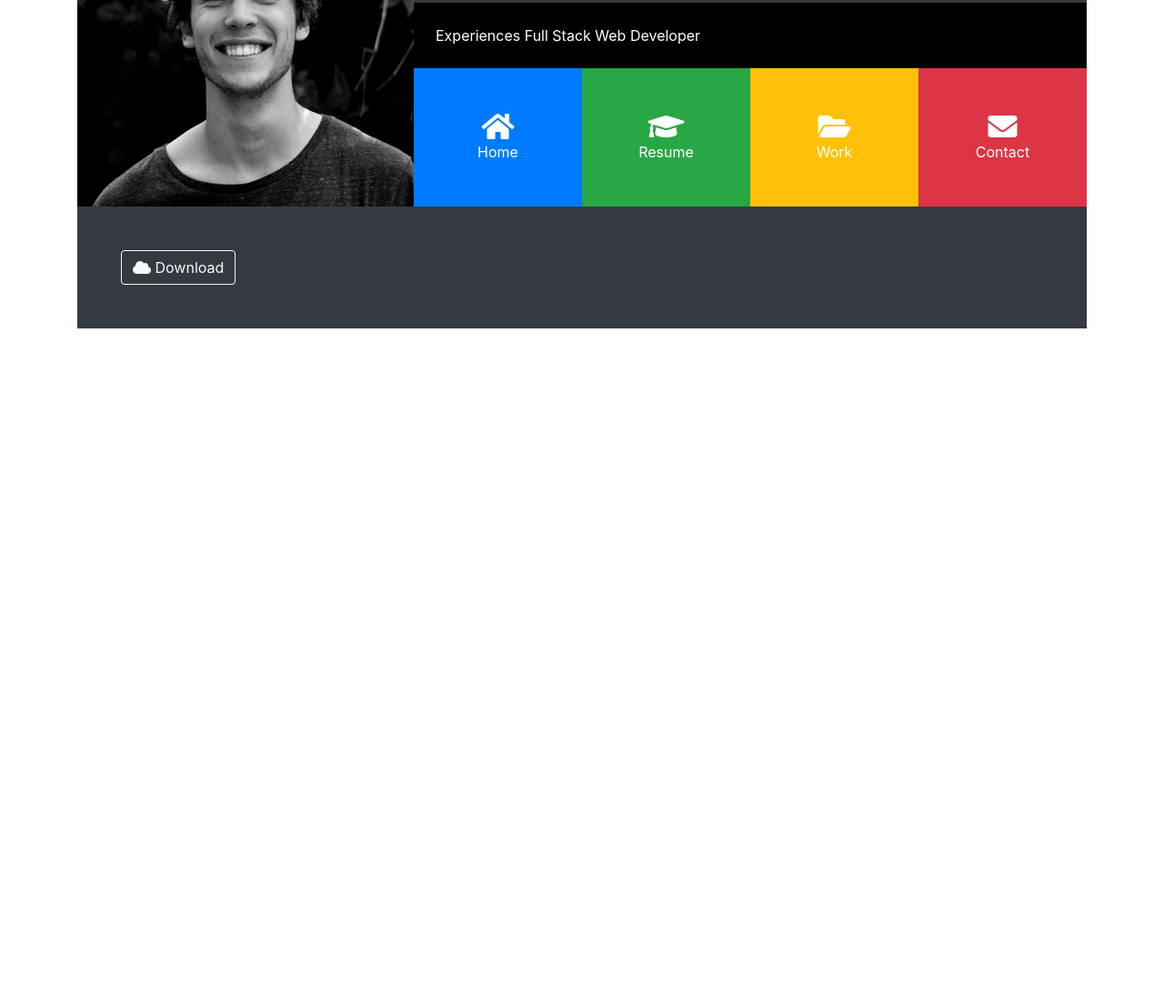
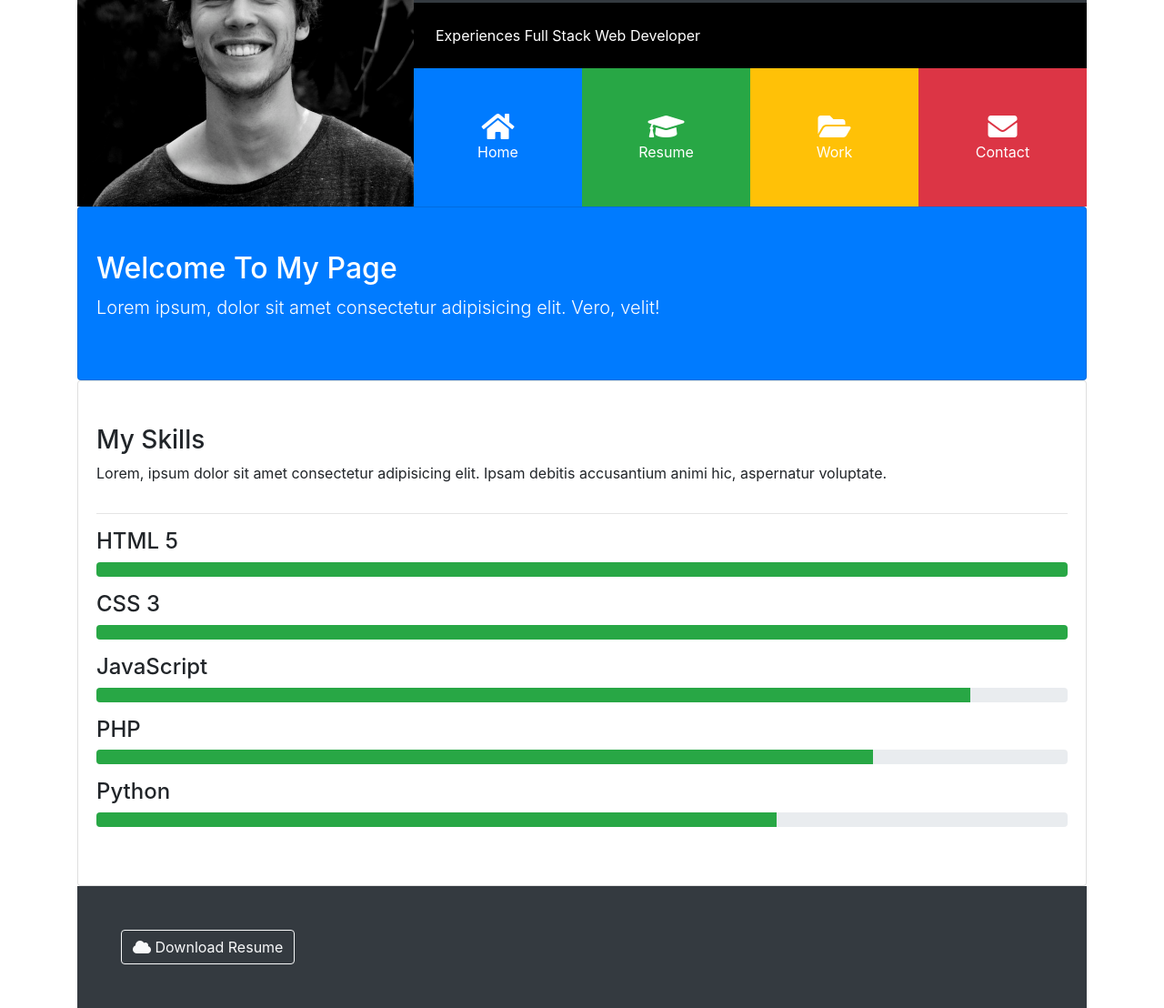
Before and after one commit to beasiteri/portfolio-grid, a plain HTML site: page index.html in a window 1280 px wide. Shown: the part 168-1276 px from the top of the page at 91% size. Before the commit the page ends 800 px from the top, so only its background shows below. Drawn offline with nearby package versions, Linux system fonts and the light colour scheme; some packages are replaced by stand-ins of ours; a script that the page names is missing.

Commit message:
Add the home section to the page

```diff
--- a/index.html
+++ b/index.html
@@ -72,11 +72,46 @@
       </div>
     </header>
 
+    <!-- HOME -->
+    <div id="home" class="collapse show">
+      <div class="card card-body bg-primary text-white py-5">
+        <h2>Welcome To My Page</h2>
+        <p class="lead">Lorem ipsum, dolor sit amet consectetur adipisicing elit. Vero, velit!</p>
+      </div>
+      <div class="card card-body py-5">
+        <h3>My Skills</h3>
+        <p>Lorem, ipsum dolor sit amet consectetur adipisicing elit. Ipsam debitis accusantium animi hic, aspernatur
+          voluptate.</p>
+        <hr>
+        <!-- PROGRESS BAR -->
+        <h4>HTML 5</h4>
+        <div class="progress mb-3">
+          <div class="progress-bar bg-success" style="width: 100%"></div>
+        </div>
+        <h4>CSS 3</h4>
+        <div class="progress mb-3">
+          <div class="progress-bar bg-success" style="width: 100%"></div>
+        </div>
+        <h4>JavaScript</h4>
+        <div class="progress mb-3">
+          <div class="progress-bar bg-success" style="width: 90%"></div>
+        </div>
+        <h4>PHP</h4>
+        <div class="progress mb-3">
+          <div class="progress-bar bg-success" style="width: 80%"></div>
+        </div>
+        <h4>Python</h4>
+        <div class="progress mb-3">
+          <div class="progress-bar bg-success" style="width: 70%"></div>
+        </div>
+      </div>
+    </div>
+
     <!-- FOOTER -->
     <footer id="main-footer" class="p-5 bg-dark text-white">
       <div class="row">
         <div class="col-md-6">
-          <a href="#" class="btn btn-outline-light"><i class="fas fa-cloud"></i> Download</a>
+          <a href="#" class="btn btn-outline-light"><i class="fas fa-cloud"></i> Download Resume</a>
         </div>
       </div>
     </footer>
```
